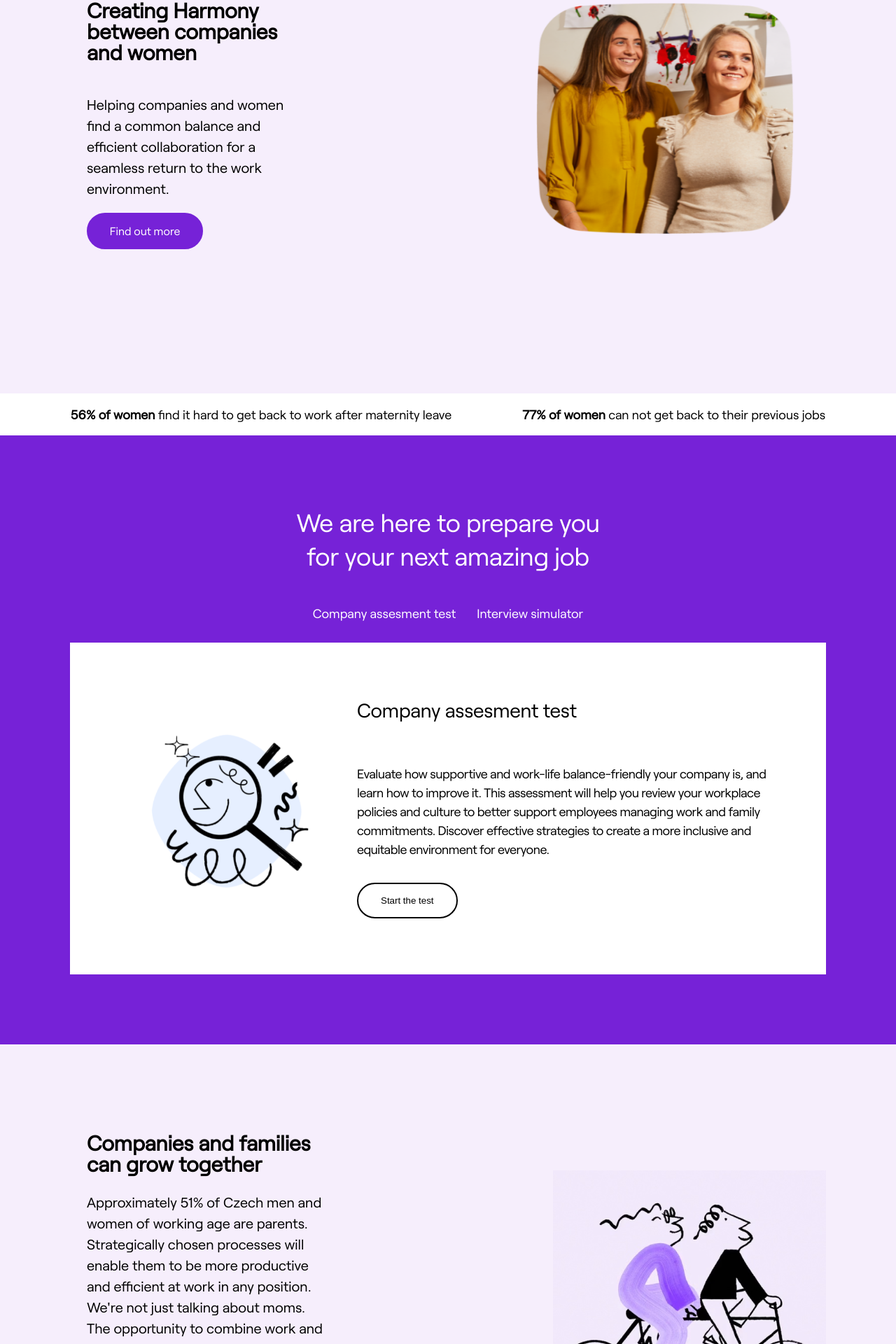
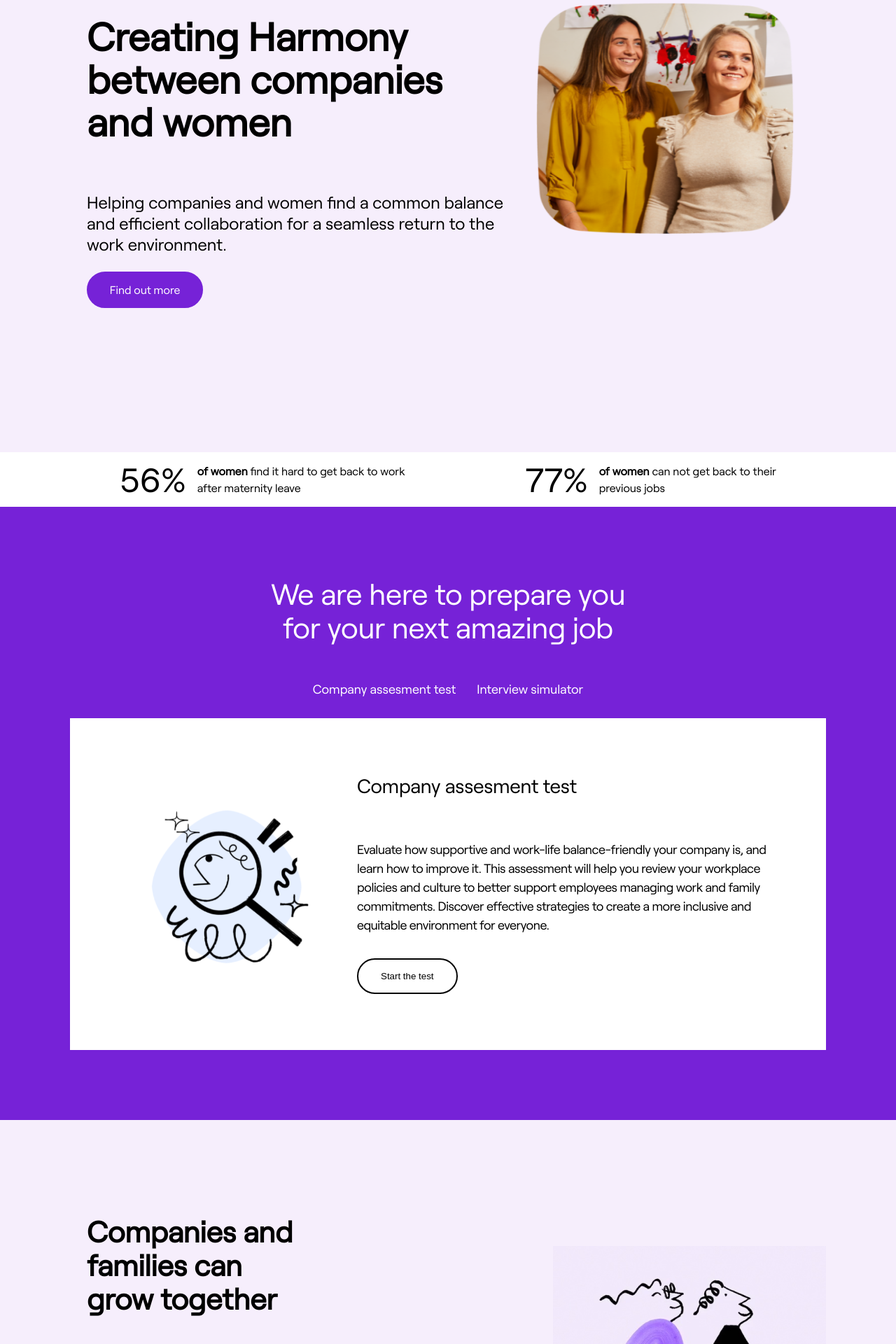
Before and after one commit to s0lena/hire-her, a React (Vite) app: page / in a window 1280 px wide. Shown: the part 200-2120 px from the top of the page at 70% size. Built offline with nearby package versions, Linux system fonts and the light colour scheme.

Commit message:
homepage - correct CSS

```diff
--- a/src/components/Hero/index.jsx
+++ b/src/components/Hero/index.jsx
@@ -18,16 +18,21 @@ export const Hero = () => {
       </div>
 
       <div className="container-statistics">
-        <p>
-          <strong>56% </strong>
-          <strong>of women </strong> find it hard to get back to work after
-          maternity leave
-        </p>
+        <div className="statistic">
+          <p className="percentage">56%</p>
+          <p className="percentage-text">
+            <strong>of women </strong> find it hard to get back to work <br />{' '}
+            after maternity leave
+          </p>
+        </div>
 
-        <p>
-          <strong>77% </strong>
-          <strong>of women</strong> can not get back to their previous jobs
-        </p>
+        <div className="statistic">
+          <p className="percentage">77%</p>
+          <p className="percentage-text">
+            <strong>of women</strong> can not get back to their <br /> previous
+            jobs
+          </p>
+        </div>
       </div>
     </>
   );
--- a/src/components/Hero/style.css
+++ b/src/components/Hero/style.css
@@ -12,27 +12,27 @@
     justify-content: center;
 }
 
-h2 {
+.container-hero__text h2 {
     color: #000;
     font-family: "Roobert";
-    font-size: 30px;
+    font-size: 56px;
     font-style: normal;
     font-weight: 500;
-    line-height: 30px;
-    max-width: 50%;
+    line-height: 61px;
+    max-width: 100%;
     padding-left: 24px;
     font-weight: bold;
 
 }
 
-.container-hero p {
+.container-hero__text p {
     font-family: "Roobert";
-    font-size: 20px;
+    font-size: 24px;
     font-style: normal;
     font-weight: 500;
     line-height: 30px;
     display: flex;
-    max-width: 50%;
+    max-width: 100%;
     margin-left: 24px;
 }
 
@@ -49,23 +49,41 @@ h2 {
 }
 
 .container-statistics {
+    padding-top: 10px;
+    padding-bottom: 10px;
     display: flex;
     flex-direction: row;
     flex-wrap: nowrap;
     background-color: white;
     background-size: cover;
     justify-content: space-evenly;
-
+    align-items: center;
 }
 
-.container-statistics p {
+.statistic {
+    display: flex;
+    flex-direction: row;
+    align-items: center;
+    text-align: left;
+    gap: 16px;
+}
+
+.percentage {
     font-family: "Roobert";
-    font-size: 18px;
+    font-size: 48px;
+    line-height: 1.2;
+    margin: 0;
+}
+
+.percentage-text {
+    font-family: "Roobert";
+    font-size: 16px;
     font-weight: 400;
     line-height: 24px;
+    margin: 0;
+}
 
 
-}
 
 img {
     width: 460px;
--- a/src/components/HeroAssessmentTest/style.css
+++ b/src/components/HeroAssessmentTest/style.css
@@ -8,7 +8,7 @@
   font-family: 'Roobert';
   color: #FFFFFF;
   text-align: center;
-  font-size: 36px;
+  font-size: 42px;
   font-weight: 500;
   line-height: 48px;
   letter-spacing: -0.20000000298023224px;
--- a/src/components/HeroGrowTogether/style.css
+++ b/src/components/HeroGrowTogether/style.css
@@ -15,10 +15,10 @@
 .container-heroGrowTogether h2 {
   color: #000;
   font-family: "Roobert";
-  font-size: 30px;
+  font-size: 42px;
   font-style: normal;
   font-weight: 500;
-  line-height: 30px;
+  line-height: 48px;
   max-width: 50%;
   padding-left: 24px;
   font-weight: bold;
@@ -27,10 +27,10 @@
 
 .container-heroGrowTogether p {
   font-family: "Roobert";
-  font-size: 20px;
+  font-size: 18px;
   font-style: normal;
   font-weight: 500;
-  line-height: 30px;
+  line-height: 24px;
   display: flex;
   max-width: 50%;
   margin-left: 24px;
--- a/src/components/HeroSplit/style.css
+++ b/src/components/HeroSplit/style.css
@@ -4,6 +4,7 @@
   padding: 100px;
   display: flex;
   gap: 30px;
+  justify-content: center;
 }
 
 .container-heroSplit__employee,
@@ -39,7 +40,7 @@
 
 .container-heroSplit__employee h3,
 .container-heroSplit__employer h3 {
-  font-size: 24px;
+  font-size: 28px;
   font-weight: 500;
   line-height: 32px;
 }
```
